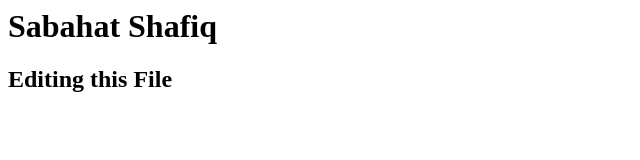
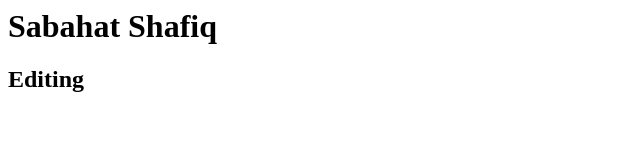
Before and after one commit to SabahatShafiq07/VP, a plain HTML site: page index.html in a window 1280 px wide. Shown: the whole page, without its empty margins (0-640 px from the left). Drawn offline with Linux system fonts and the light colour scheme.

Commit message:
editing.

```diff
--- a/index.html
+++ b/index.html
@@ -1,2 +1,2 @@
 <h1> Sabahat Shafiq <h1>
-  <h2> Editing this File <h2>
+  <h2> Editing <h2>
```
